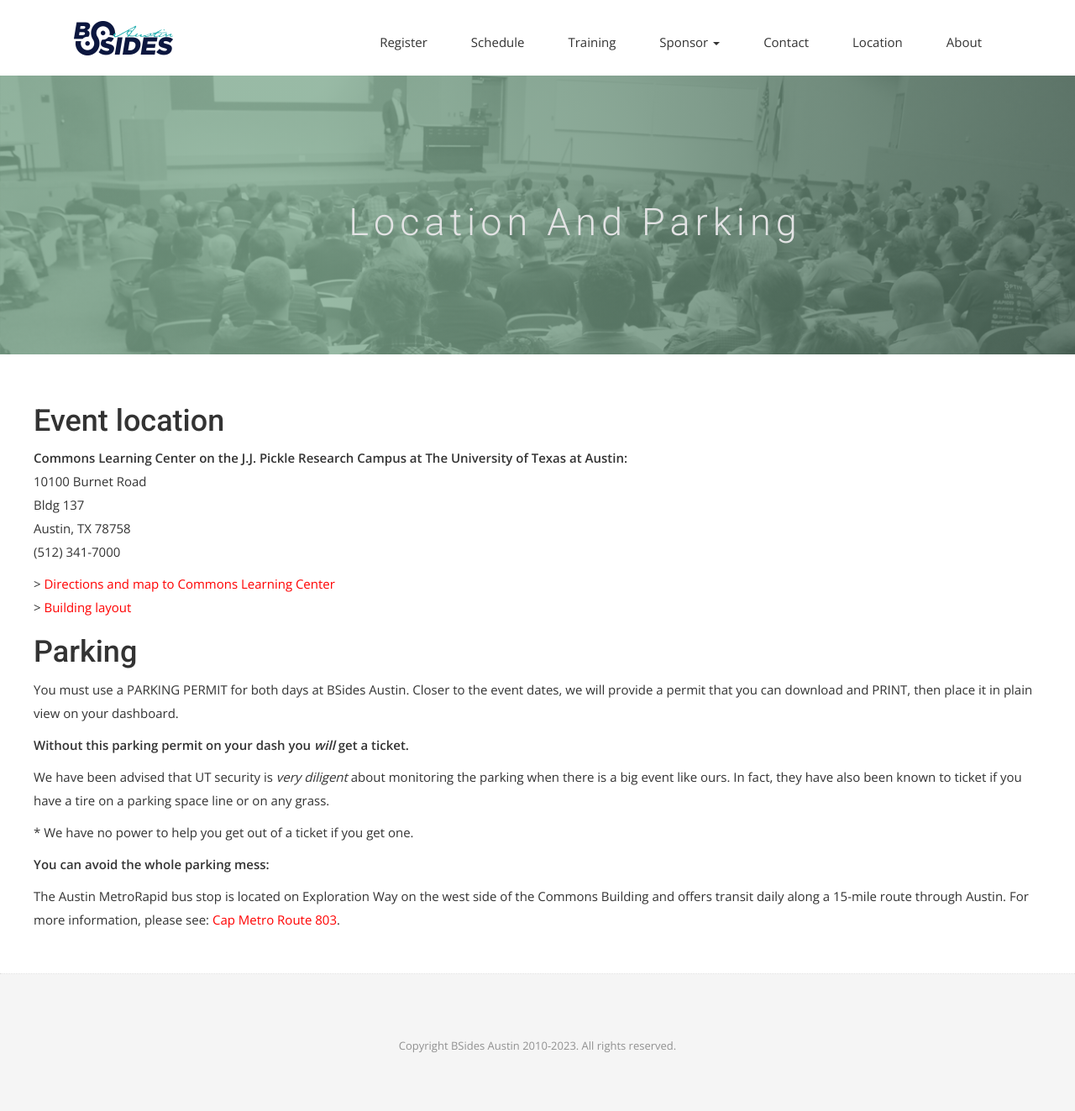
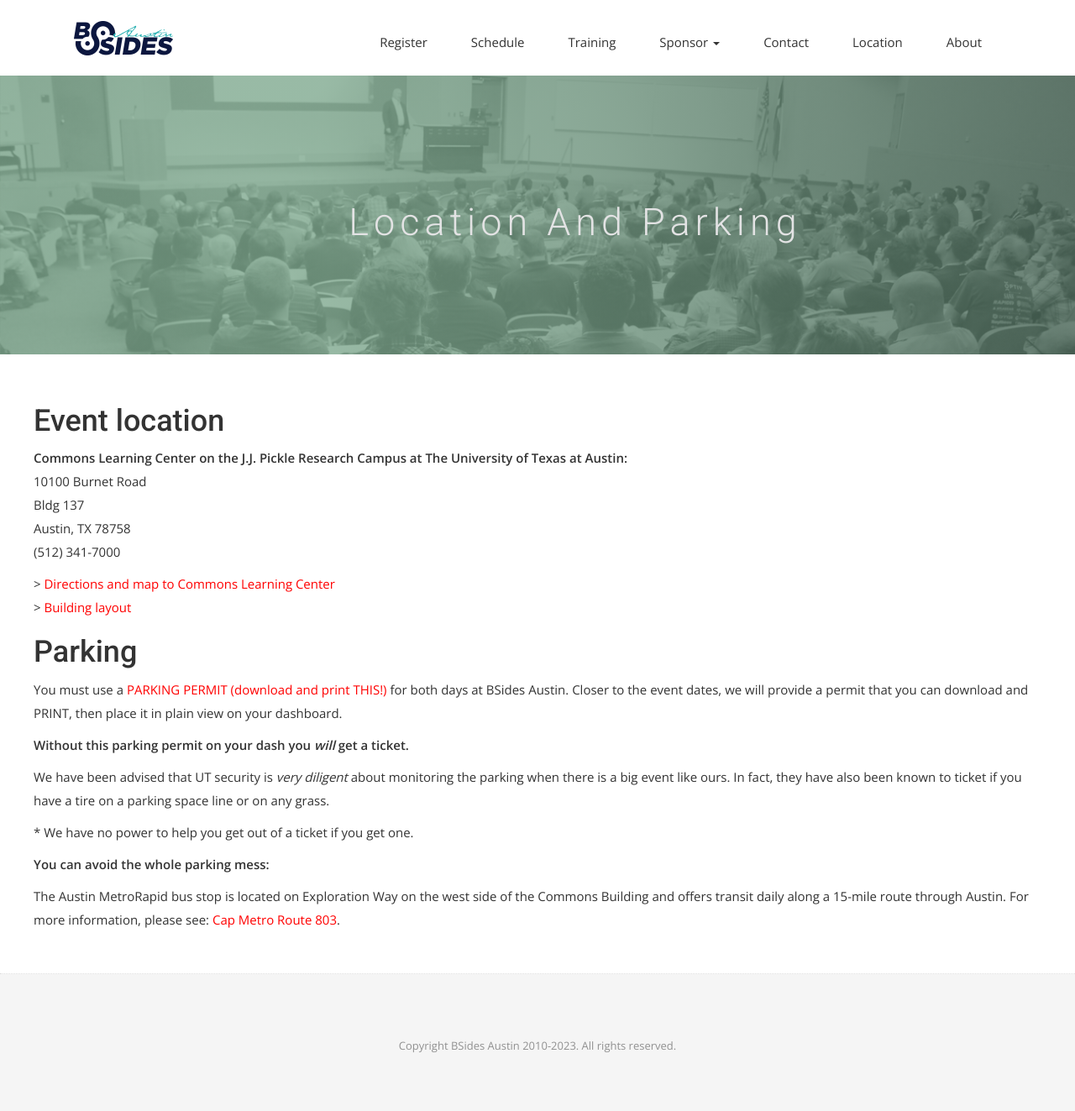
Before and after one commit to bsidesaustin/test, a Jekyll site: the page built from location.html, in a window 1280 px wide. Shown: the whole page at 84% size. Built offline with Jekyll 4.4.1, drawn with Linux system fonts in a browser that asks for light colours; nearby versions of some CDN libraries; some web fonts are replaced.

Commit message:
Update location.html
add parking permit link

```diff
--- a/location.html
+++ b/location.html
@@ -30,7 +30,7 @@
 <p>&gt; <a href="https://commons.utexas.edu/about/directions-maps" target="_blank" rel="noopener noreferrer">Directions and map to Commons Learning Center</a><br>&gt; <a href="https://commons.utexas.edu/building-layout" target="_blank" rel="noopener noreferrer">Building layout</a></p>
 
 <h1>Parking</h1>
-<p>You must use a PARKING PERMIT for both days at BSides Austin. Closer to the event dates, we will provide a permit that you can download and PRINT, then place it in plain view on your dashboard.</p>
+  <p>You must use a <a href="https://bsidesaustin.com/img/ParkingFriday.pdf">PARKING PERMIT (download and print THIS!)</a> for both days at BSides Austin. Closer to the event dates, we will provide a permit that you can download and PRINT, then place it in plain view on your dashboard.</p>
 <p><strong>Without this parking permit on your dash you <em>will</em> get a ticket.</strong></p>
 <p>We have been advised that UT security is <em>very diligent</em> about monitoring the parking when there is a big event like ours. In fact, they have also been known to ticket if you have a tire on a parking space line or on any grass.</p>
 <p>* We have no power to help you get out of a ticket if you get one.</p>
```
